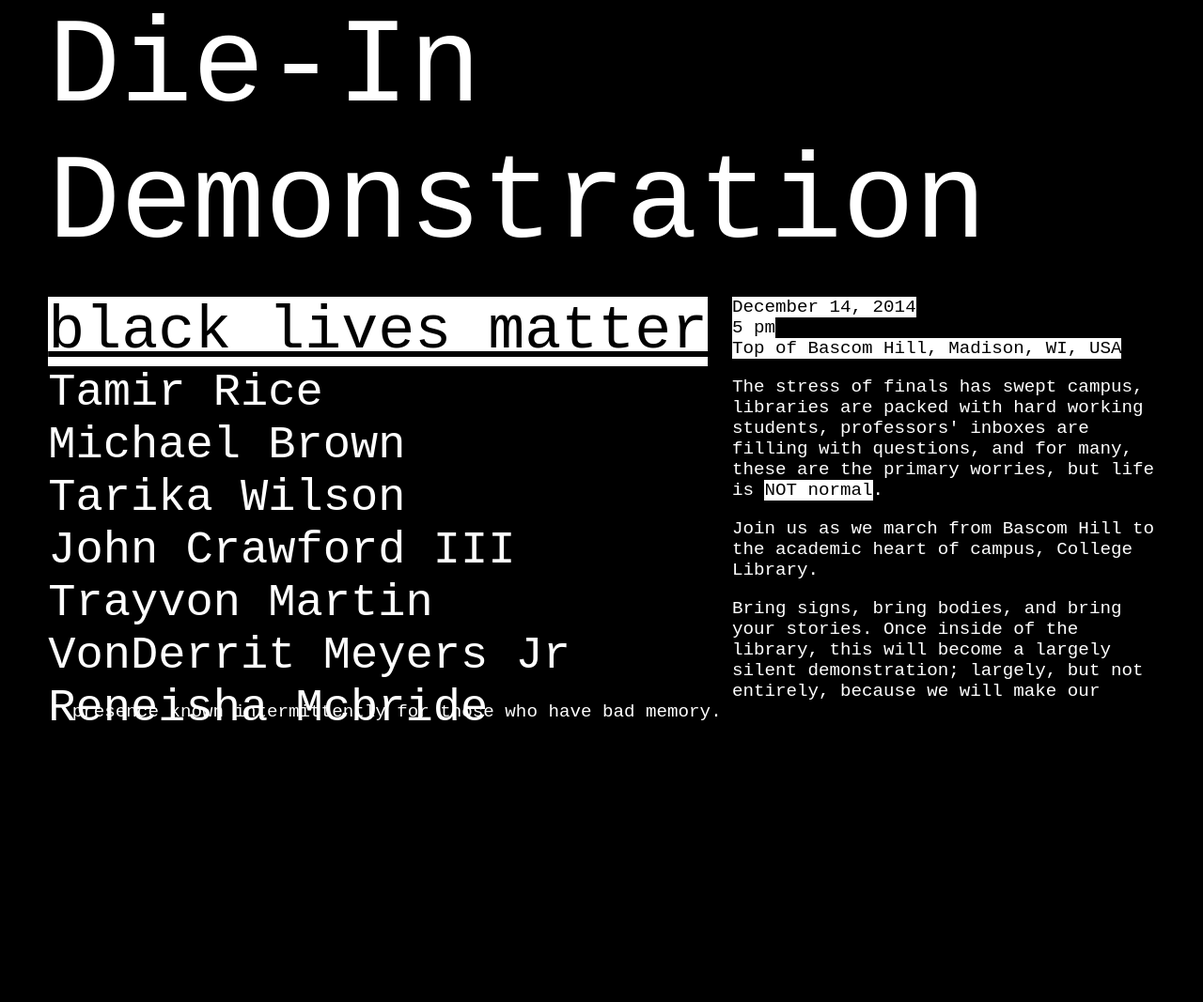
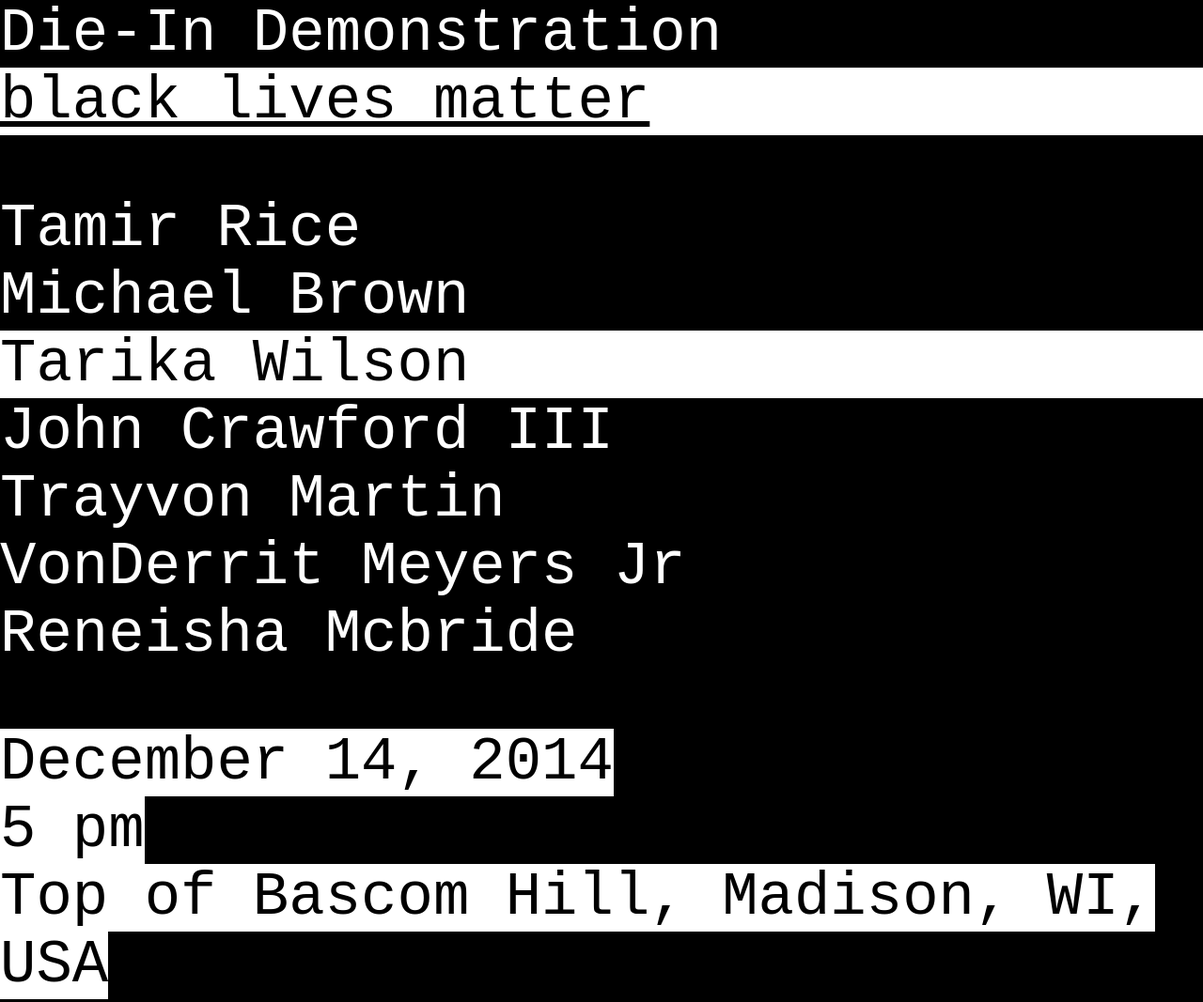
Before and after one commit to 8BitRain/mygithubpage, a plain HTML site: page diein/index.html in a window 1280 px wide. Shown: the top 1067 px of the page at 94% size. Before the commit the page ends 800 px from the top, so only its background shows below. Drawn offline with nearby package versions, Linux system fonts and the light colour scheme.

Commit message:
Pairing with Eric :3

```diff
--- a/diein/index.html
+++ b/diein/index.html
@@ -9,6 +9,7 @@
       background-color: black;
       color: white;
       font-family: monospace;
+      font-size: 5vw;
       margin: 0 auto;
     }
 
@@ -31,61 +32,48 @@
     ul
     {
       list-style-type: none;
-      margin-top: 0;
       padding-left: 0;
     }
 
     div
     {
-      padding: 0 2vw 2vw 2vw;
     }
 
     .container
     {
-      margin: 0 auto;
+    }
+
+    .col
+    {
     }
 
     #title
     {
-      align: center;
-      font-size: 10vw;
     }
 
     #row
     {
-      float: left;
-      margin: 0 auto;
-      /*width: 80%;*/
-      /*border: 1px solid white;*/
-      height: 30vw;
     }
 
     #header
     {
-      padding: 0;
       text-decoration: underline;
     }
 
     #names
     {
-      float: left;
-      /*width: 40%;*/
-      font-size: 5em;
-      /*border: 1px solid white;*/
-      height: 100%;
-      padding-left: 0;
+      /*font-size: 1.5vw;*/
     }
 
     #names ul li
     {
-      font-size: 75%;
+      /*font-size: 75%;*/
     }
 
     #info
     {
-      font-size: 1.5vw;
+      /*font-size: 1.5vw;*/
       height: 100%;
-      padding-right: 0;
     }
 
     .invert
@@ -93,6 +81,23 @@
       color: black;
       background-color: white;
     }
+
+    /*
+    @media (max-width: 800px)
+    {
+      .col
+      {
+        width: 100%;
+        float: none;
+        clear: none;
+      }
+
+      body
+      {
+        font-size: 1.5em;
+      }
+    }
+    */
   </style>
   <body>
     <div id='container'>
@@ -100,7 +105,7 @@
         Die-In Demonstration
       </div>
       <div id='row'>
-        <div id='names'>
+        <div id='names' class='col'>
           <div class='invert' id='header'>
             <a target='_blank' href='https://twitter.com/hashtag/blacklivesmatter/'>
               black lives matter
@@ -108,7 +113,7 @@
           </div>
           <ul id='names_list'></ul>
         </div>
-        <div id='info'>
+        <div id='info' class='col'>
           <a class='invert' target='_blank' href='https://www.facebook.com/events/310873035768951/'>
             December 14, 2014
             <br>
@@ -144,7 +149,7 @@
             { name: 'Eric Garner',          link: null },
             { name: 'Tamir Rice',           link: null },
             { name: 'Michael Brown',        link: null },
-            { name: 'Tarika Wilson',        link: null },
+            { name: 'Tarika Wilson',        link: 'http://example.com' },
             { name: 'John Crawford III',    link: null },
             { name: 'Trayvon Martin',       link: null },
             { name: 'VonDerrit Meyers Jr',  link: null },
@@ -188,12 +193,6 @@
           window.setInterval (
             function () {
               nameList.children('li').first().remove();
-              /*.fadeOut(
-                function () {
-                  $(this).remove();
-                }
-              );
-              */
               var index = i % people.length;
               nameList.append(listify(people[index]));
               i++;
```
